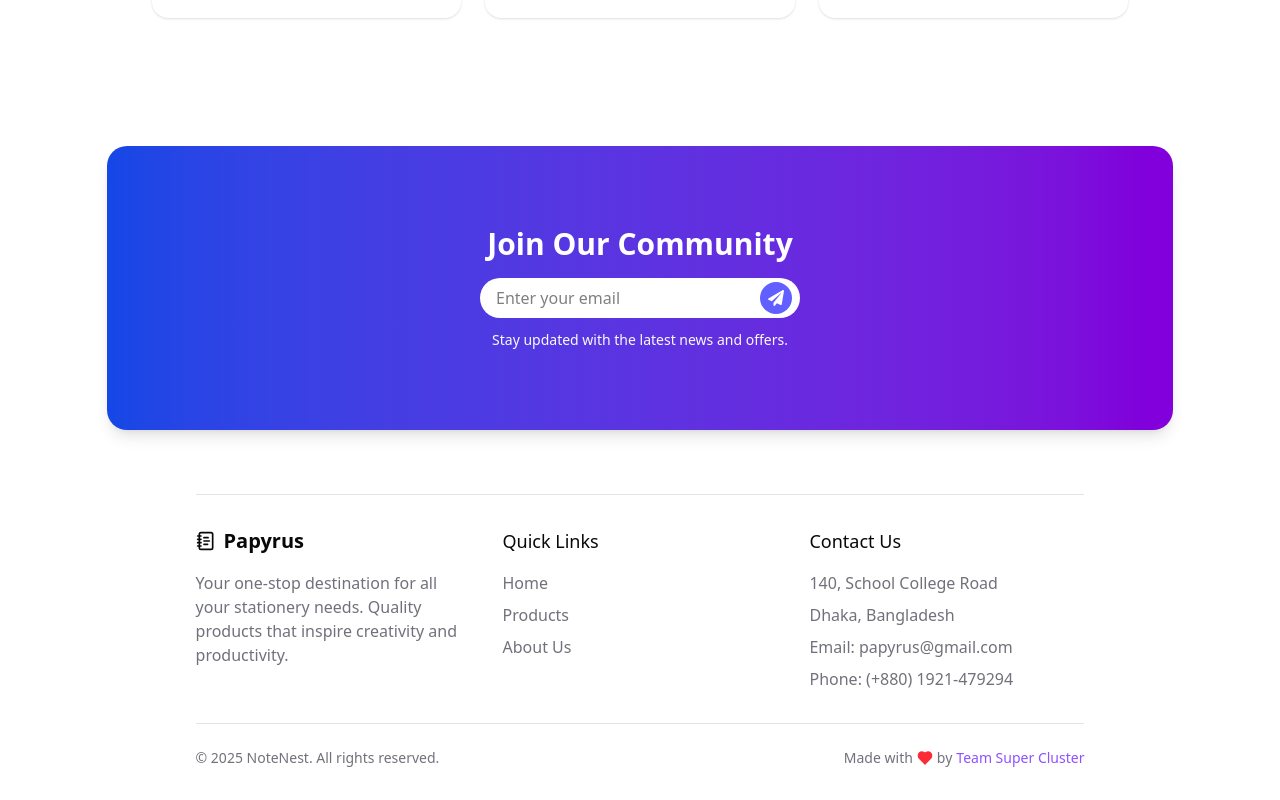
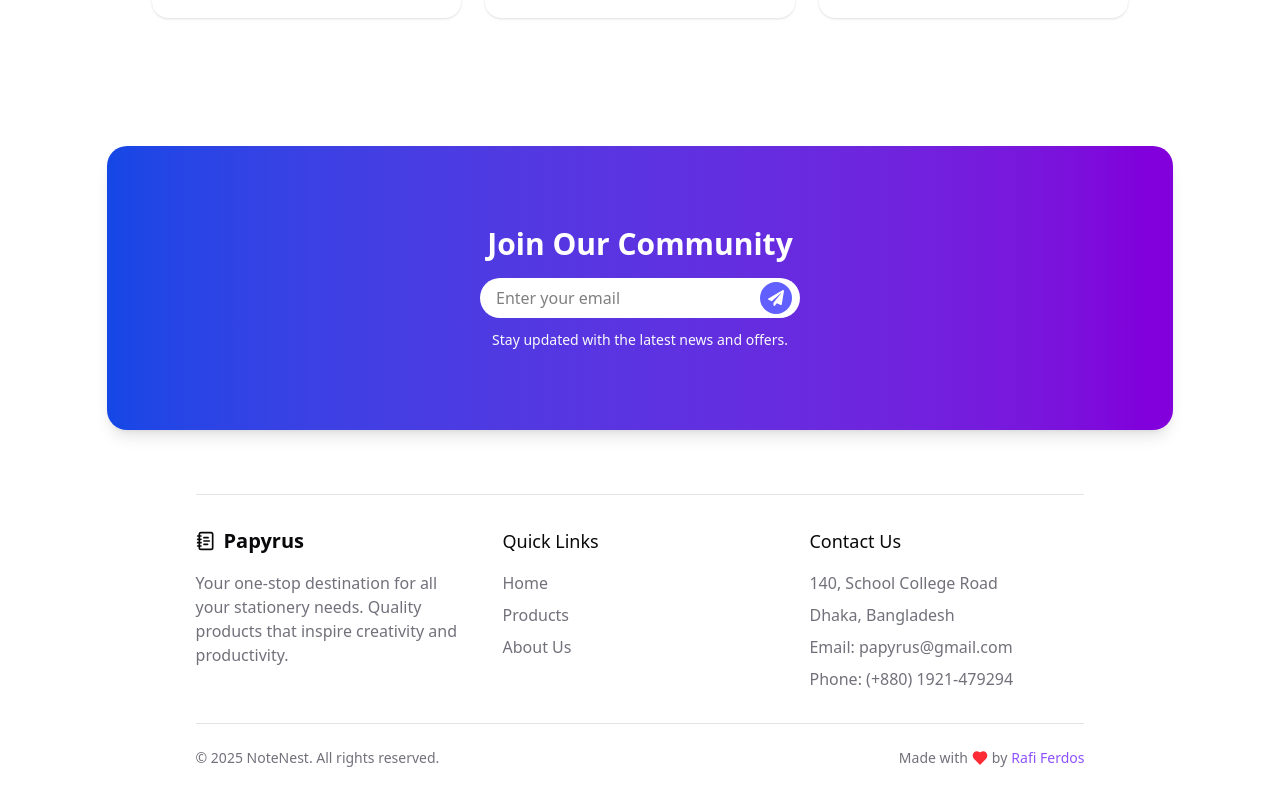
Before and after one commit to rafiferdos/papyrus, a React (Vite) app: page / in a window 1280 px wide. Shown: the part 1709-2509 px from the top of the page. Built offline with nearby package versions, Linux system fonts and the light colour scheme; no server answers; a web font is replaced by a local one.

Commit message:
feat: update footer to link to personal website and change attribution name

```diff
--- a/src/components/Footer/index.tsx
+++ b/src/components/Footer/index.tsx
@@ -82,11 +82,12 @@ export default function Footer() {
                 Made with{" "}
                 <Heart className="h-4 w-4 text-red-500 fill-red-500" /> by{" "}
                 <a
-                  href="/"
+                  href="https://rafiferdos.vercel.app/"
+                  target="_blank"
                   rel="noopener noreferrer"
                   className="font-medium text-primary hover:underline transition-colors"
                 >
-                  Team Super Cluster
+                  Rafi Ferdos
                 </a>
               </div>
             </div>
```
